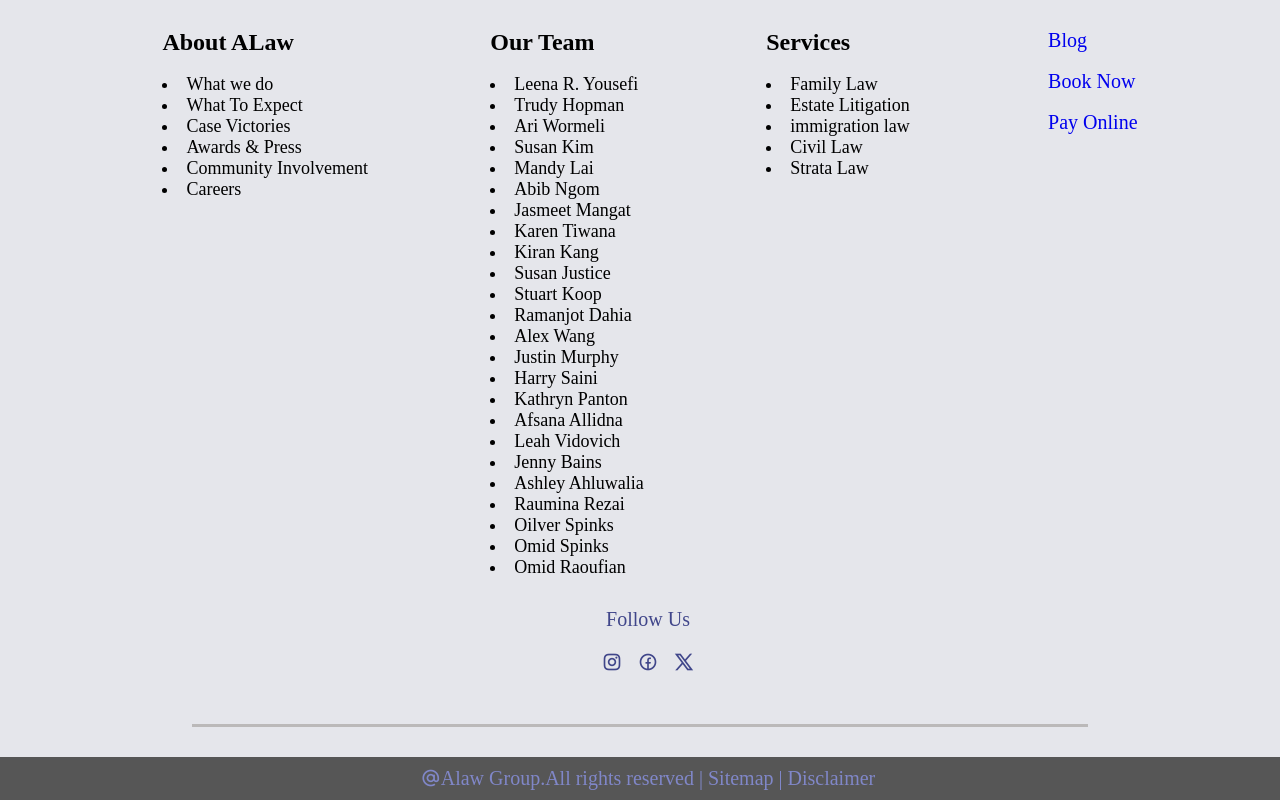
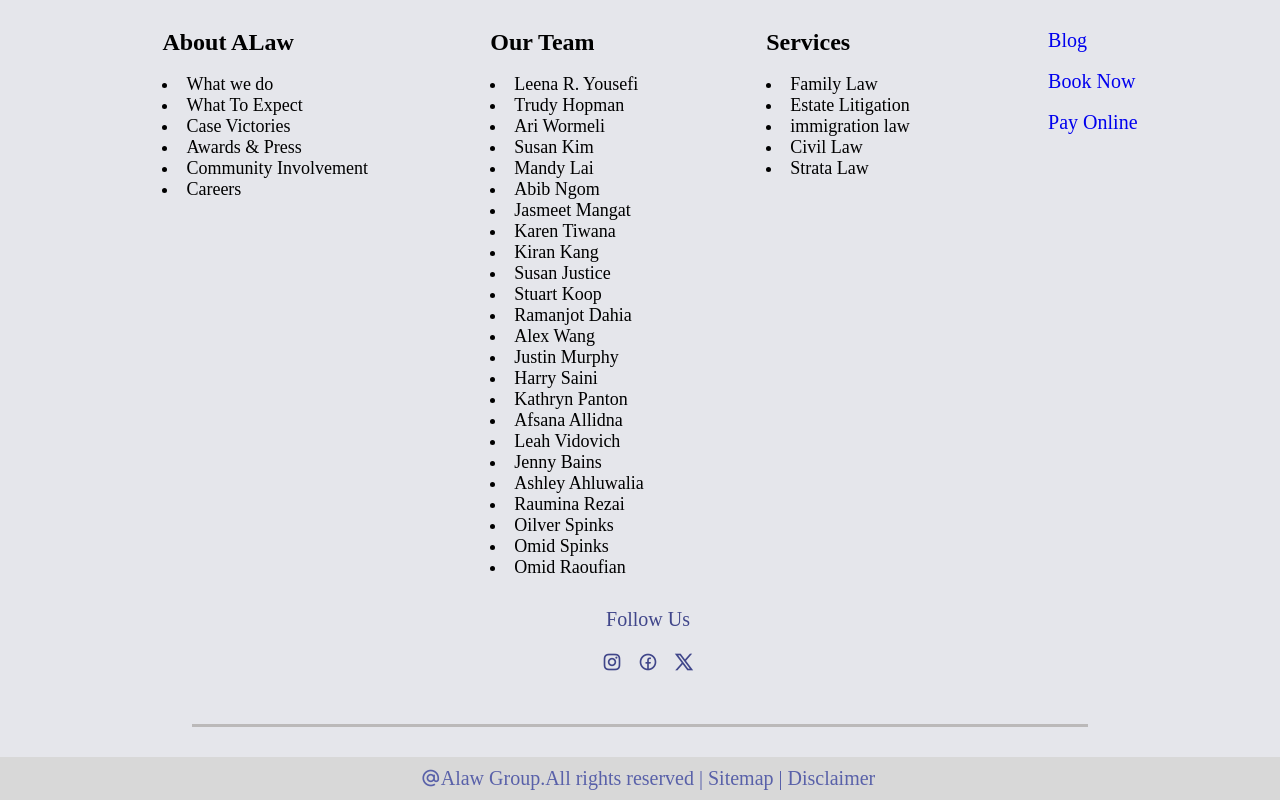
Before and after one commit to Manish01137/law-firm, a plain HTML site: page index.html in a window 1280 px wide. Shown: the part 7514-8314 px from the top of the page. Drawn offline with nearby package versions, Linux system fonts and the light colour scheme.

Commit message:
Utsav's Final commit and i am done with this project Thank you

```diff
--- a/index.css
+++ b/index.css
@@ -791,8 +791,8 @@ background-color: #E5E6EB;
     text-align: center;
     padding: 10px;
     font-size: 14px;
-    color: #8087c8;
-    background-color: #565656;
+    color: #5961A9;
+    background-color: #D8D8D8;
 }
 
 /* footer-last-end */
```
